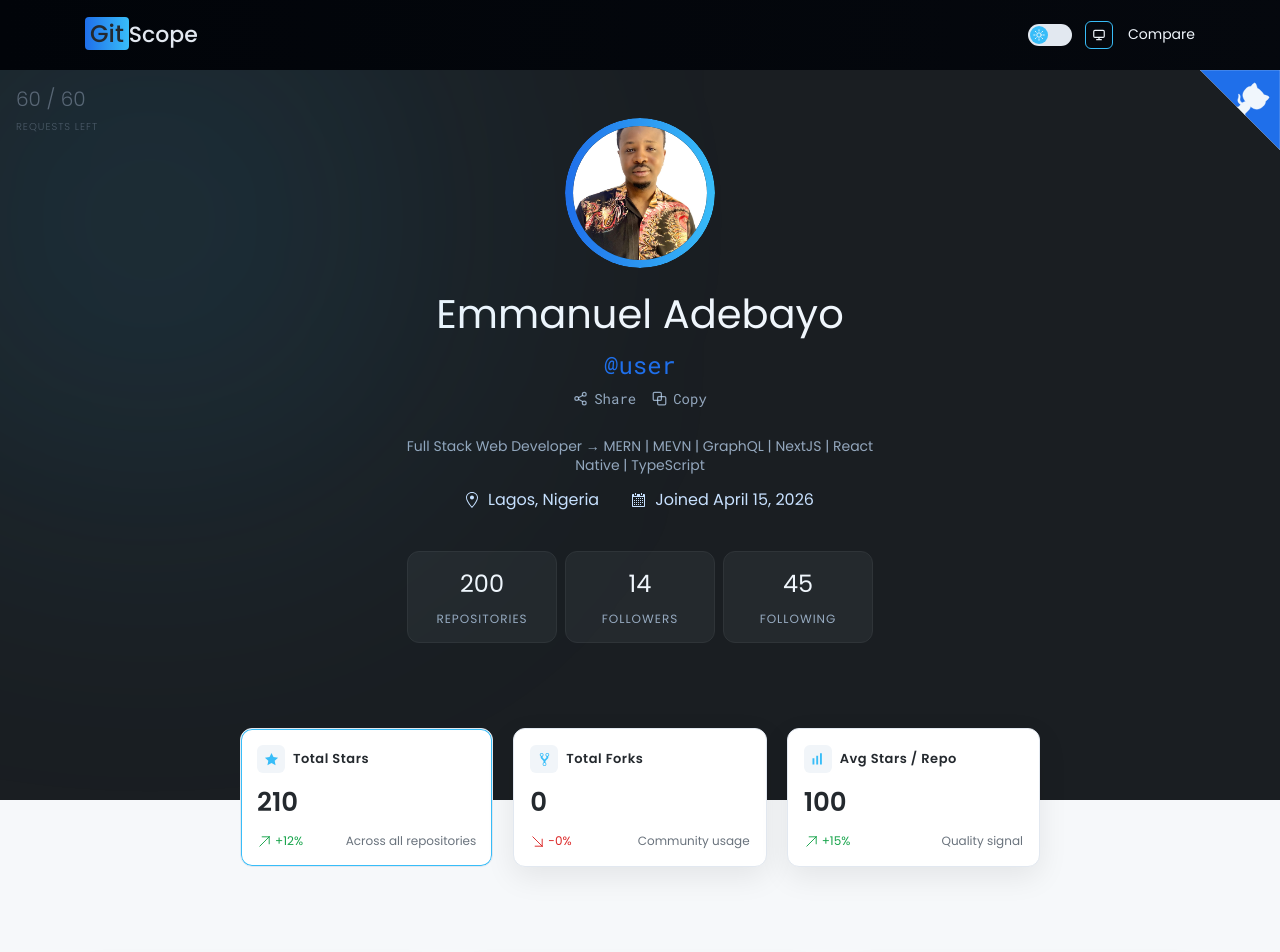
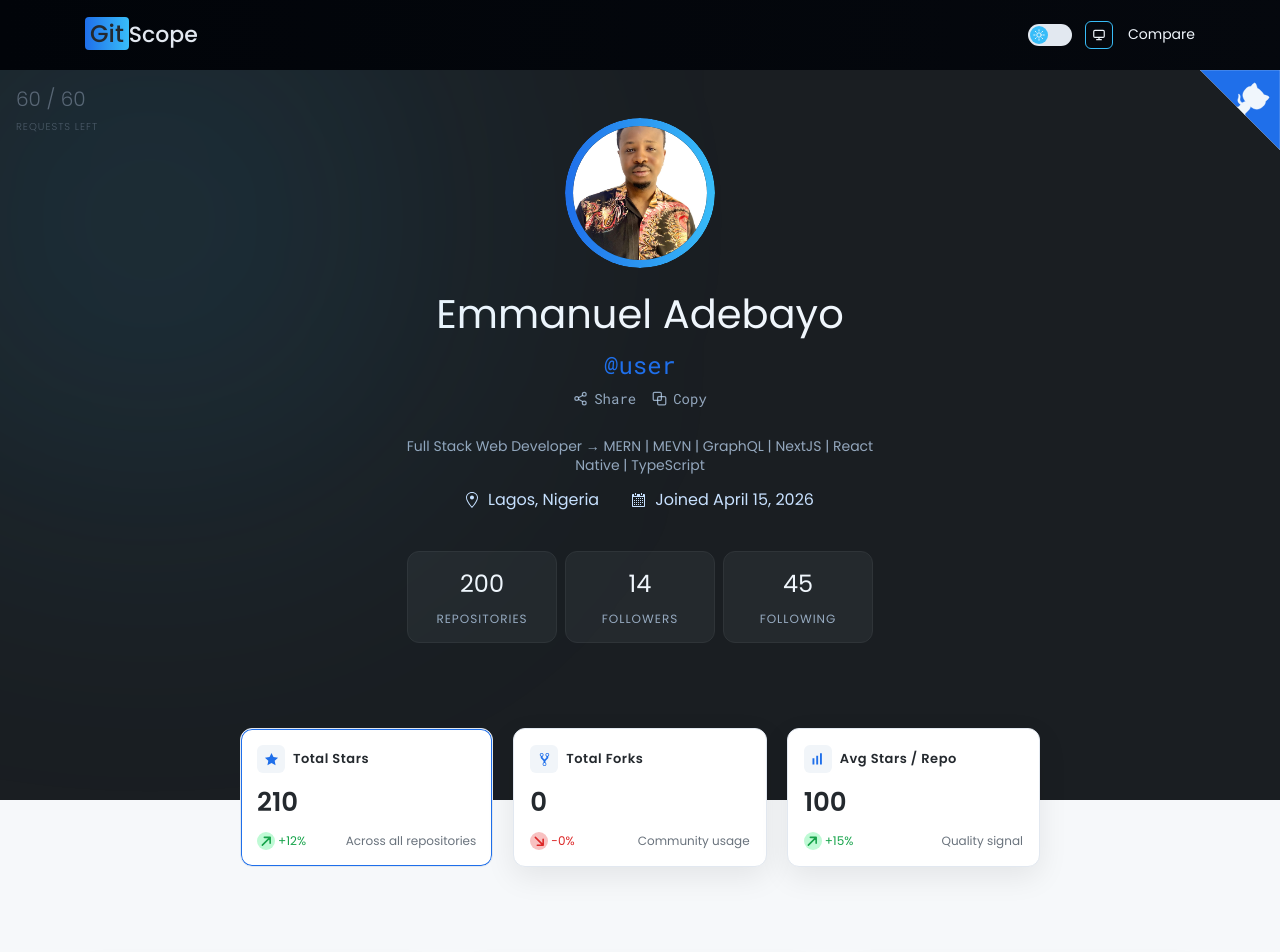
Before and after one commit to esteemayo/gitscope, a Next.js app: page /user in a window 1280 px wide. Shown: the top 952 px of the page. Built offline with nearby package versions, Linux system fonts and the light colour scheme.

Commit message:
feat: update color variables and improve styling for consistency across components

```diff
--- a/src/app/globals.scss
+++ b/src/app/globals.scss
@@ -23,10 +23,14 @@
   --color-blue-800: #1f6fea;
   --color-blue-900: #2563eb;
 
+  --color-red-100: #f8c1c1;
+  --color-red-200: #f17c7c;
   --color-red-500: #f87171;
   --color-red-600: #fc5252;
   --color-red-800: #dc2626;
 
+  --color-green-100: #bffad5;
+  --color-green-200: #94fcba;
   --color-green-500: #22c55e;
   --color-green-600: #16a34a;
 
@@ -85,6 +89,9 @@
   --bg-menu-btn: var(--color-gray-700);
   --bg-menu-hover: rgba(0, 118, 255, 0.1);
 
+  --bg-widget-green-icon: var(--color-green-200);
+  --bg-widget-red-icon: var(--color-red-200);
+
   --text: var(--color-white-100);
   --text-muted: var(--color-gray-400);
 
@@ -122,6 +129,9 @@
   --bg-menu-btn: rgba(0, 118, 255, 0.1);
   --bg-menu-hover: rgb(200, 225, 255);
 
+  --bg-widget-green-icon: var(--color-green-100);
+  --bg-widget-red-icon: var(--color-red-100);
+
   // --text: var(--color-black-300);
   --text: rgb(36, 41, 46);
   // --text-muted: var(--color-gray-600);
@@ -149,44 +159,6 @@
   -webkit-box-sizing: inherit;
   box-sizing: inherit;
 }
-
-// dark
-// :root {
-//   --color-workflow-card-bg: var(--bgColor-muted);
-//   --color-workflow-card-header-shadow: #1b1f230a;
-//   --color-bg-discussions-row-emoji-box: #57606a;
-//   --color-notifications-row-read-bg: var(--bgColor-default);
-//   --color-notifications-row-bg: var(--bgColor-muted);
-//   --color-user-mention-fg: var(--fgColor-attention);
-//   --color-mktg-btn-shadow-outline: #ffffff40 0 0 0 1px inset;
-//   --color-marketing-icon-primary: #79c0ff;
-//   --color-marketing-icon-secondary: #1f6feb;
-//   --color-project-header-bg: #0d1117;
-//   --color-project-sidebar-bg: #161b22;
-//   --color-project-gradient-in: #161b22;
-//   --color-project-gradient-out: #161b2200;
-//   --color-diff-blob-selected-line-highlight-mix-blend-mode: screen;
-//   --color-text-white: var(--fgColor-white);
-// }
-
-// light
-// :root {
-//   --color-workflow-card-bg: var(--bgColor-default);
-//   --color-workflow-card-header-shadow: #0000;
-//   --color-bg-discussions-row-emoji-box: #d1d5da80;
-//   --color-notifications-row-read-bg: var(--bgColor-muted);
-//   --color-notifications-row-bg: var(--bgColor-white);
-//   --color-user-mention-fg: var(--fgColor-default);
-//   --color-mktg-btn-shadow-outline: #00000026 0 0 0 1px inset;
-//   --color-marketing-icon-primary: #218bff;
-//   --color-marketing-icon-secondary: #54aeff;
-//   --color-project-header-bg: #24292f;
-//   --color-project-sidebar-bg: var(--bgColor-white);
-//   --color-project-gradient-in: var(--bgColor-white);
-//   --color-project-gradient-out: #fff0;
-//   --color-diff-blob-selected-line-highlight-mix-blend-mode: multiply;
-//   --color-text-white: var(--fgColor-white);
-// }
 
 html {
   font-size: 62.5%;
--- a/src/components/dashboard/StatsCard.tsx
+++ b/src/components/dashboard/StatsCard.tsx
@@ -64,10 +64,13 @@ const StatsCard = ({
 
         <footer className='stats-card__footer'>
           {typeof delta !== 'undefined' && (
-            <span className={`stats-card__footer--delta ${delta > 0 ? 'green' : 'red'}`}>
-              {delta > 0 ? <ArrowUpRight /> : <ArrowDownRight />}
-              {delta > 0 ? '+' : '-'}{delta}%
-            </span>
+            <div className={`stats-card__footer--delta ${delta > 0 ? 'green' : 'red'}`}>
+              <span className={`stats-card__footer--box ${delta > 0 ? 'green' : 'red'}`}>
+                {delta > 0 ? <ArrowUpRight /> : <ArrowDownRight />}
+              </span>
+
+              <span>{delta > 0 ? '+' : '-'}{delta}%</span>
+            </div>
           )}
 
           {hint && <span className='stats-card__footer--hint'>{hint}</span>}
--- a/src/components/landing/Landing.tsx
+++ b/src/components/landing/Landing.tsx
@@ -114,7 +114,6 @@ const Landing = () => {
           <form
             onSubmit={handleSubmit}
             className='landing__form'
-            tabIndex={0}
             noValidate
           >
             <Input
@@ -127,7 +126,7 @@ const Landing = () => {
               autoFocus={true}
             />
 
-            <Button type='submit' tabIndex={-1}>Analyze profile</Button>
+            <Button type='submit'>Analyze profile</Button>
           </form>
 
           {showHint && (
--- a/src/styles/components/CompareUsers.scss
+++ b/src/styles/components/CompareUsers.scss
@@ -24,7 +24,7 @@
       text-align: center;
       text-transform: lowercase;
       font-family: var(--font-mono);
-      font-weight: 400;
+      font-weight: 500;
       font-size: var(--fz-xl);
       padding: 1rem;
       background-color: var(--bg-tertiary);
--- a/src/styles/components/Footer.scss
+++ b/src/styles/components/Footer.scss
@@ -38,7 +38,7 @@
         font-size: inherit;
         padding: 0.5rem;
         color: currentColor;
-        @include animated-underline();
+        @include animated-underline($bottom: 7px);
       }
     }
   }
--- a/src/styles/components/StatsCard.scss
+++ b/src/styles/components/StatsCard.scss
@@ -7,9 +7,10 @@
   border-radius: var(--radius);
   transition: var(--transition);
   cursor: pointer;
+  overflow: hidden;
 
   &.active {
-    box-shadow: 0 0 0 1px var(--blue-light) inset;
+    box-shadow: 0 0 0 1px var(--icon) inset;
   }
 
   &:focus {
@@ -18,7 +19,7 @@
 
   &:hover,
   &:focus-visible {
-    border-color: var(--blue-light);
+    border-color: var(--icon);
     transform: translateY(-4px) scale(0.98);
   }
 
@@ -42,7 +43,7 @@
       width: 2.8rem;
       height: 2.8rem;
       background-color: var(--bg-icon);
-      color: var(--blue-light);
+      color: var(--icon);
       border-radius: 0.6rem;
 
       svg {
@@ -90,11 +91,32 @@
       &.red {
         color: var(--danger);
       }
+    }
+
+    &--box {
+      display: flex;
+      align-items: center;
+      justify-content: center;
+
+      width: 1.8rem;
+      height: 1.8rem;
+      border-radius: 100%;
+
+      &.green {
+        background-color: var(--bg-widget-green-icon);
+        color: var(--color-green-600);
+      }
+
+      &.red {
+        background-color: var(--bg-widget-red-icon);
+        color: var(--color-red-800);
+      }
 
       svg {
-        width: 1.5rem;
-        height: 1.5rem;
+        width: 1.25rem;
+        height: 1.25rem;
         fill: currentColor;
+        stroke-width: 3px;
       }
     }
 
```
Also changed, not shown: src/components/landing/Landing.scss (+10 -19 lines), src/styles/components/Input.scss (+8 -5 lines).
